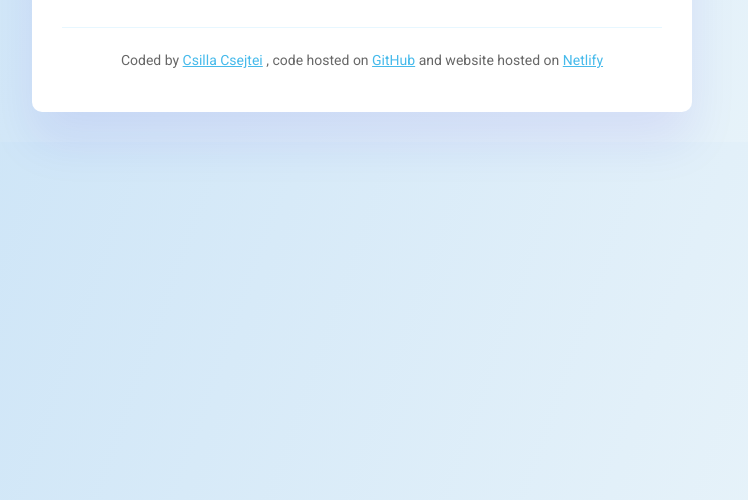
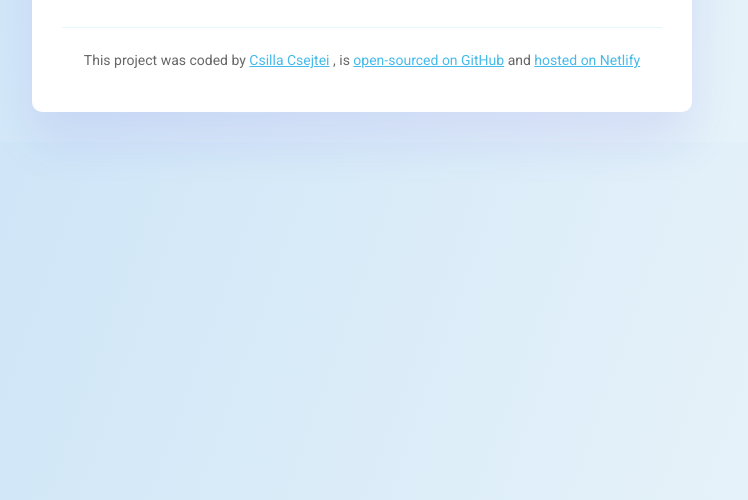
Before and after one commit to CsillaCsejtei/Weather-forecast-app, a plain HTML site: page index.html in a window 1280 px wide. Shown: the part 300-800 px from the top of the page, without its empty margins (278-1026 px from the left). Drawn offline with nearby package versions, Linux system fonts and the light colour scheme.

Commit message:
Update footer in index.html

```diff
--- a/index.html
+++ b/index.html
@@ -48,16 +48,21 @@
       </main>
       <footer>
         <p>
-          Coded by
+          This project was coded by
           <a href="https://github.com/CsillaCsejtei" target="_blank"
             >Csilla Csejtei</a
           >
-          , code hosted on
-          <a href="https://github.com/CsillaCsejtei/Tiempo-app" target="_blank">
-            GitHub</a
+          , is
+          <a
+            href="https://github.com/CsillaCsejtei/Weather-forecast-app"
+            target="_blank"
           >
-          and website hosted on
-          <a href="https://tiempo-ap.netlify.app/" target="_blank">Netlify</a>
+            open-sourced on GitHub</a
+          >
+          and
+          <a href="https://weather-tiempo.netlify.app/" target="_blank"
+            >hosted on Netlify</a
+          >
         </p>
       </footer>
     </div>
```
